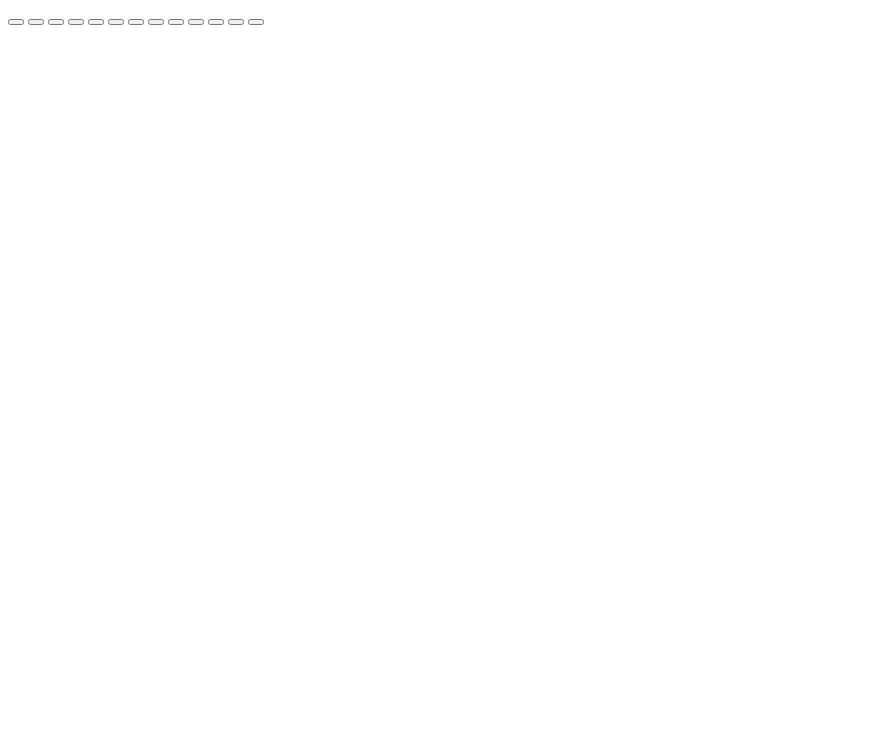
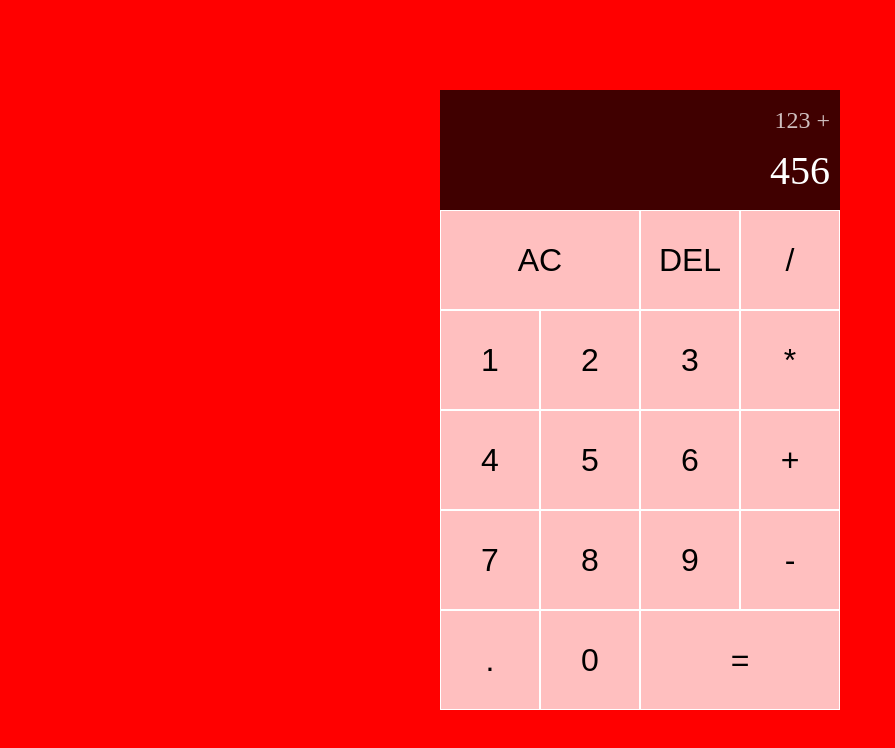
Before and after one commit to nataliesmyth/calculator, a plain HTML site: page index.html in a window 1280 px wide. Shown: the whole page, without its empty margins (0-895 px from the left). Drawn offline with Linux system fonts and the light colour scheme.

Commit message:
updated html and styled calculator

```diff
--- a/index.html
+++ b/index.html
@@ -4,25 +4,34 @@
     <meta charset="UTF-8">
     <meta http-equiv="X-UA-Compatible" content="IE=edge">
     <meta name="viewport" content="width=device-width, initial-scale=1.0">
+    <link rel="stylesheet" href="styles.css">
+    <script defer src="app.js"></script>
     <title>JavaScript Calculator</title>
 </head>
 <body>
-    <main>
-        <div class="calc">
-            <button type="button" class="num"></button>
-            <button type="button" class="num"></button>
-            <button type="button" class="num"></button>
-            <button type="button" class="num"></button>
-            <button type="button" class="num"></button>
-            <button type="button" class="num"></button>
-            <button type="button" class="num"></button>
-            <button type="button" class="num"></button>
-            <button type="button" class="num"></button>
-            <button type="button" class="operator" id="add"></button>
-            <button type="button" class="operator" id="subtract"></button>
-            <button type="button" class="operator" id="multiply"></button>
-            <button type="button" class="operator" id="divide"></button>
+    <div class="calc">
+        <div class="output">
+            <div class="previous-operand">123 +</div>
+            <div class="current-operand">456</div>
         </div>
-    </main>
+        <button class="span-two">AC</button>
+        <button>DEL</button>
+        <button>/</button>
+        <button>1</button>
+        <button>2</button>
+        <button>3</button>
+        <button>*</button>
+        <button>4</button>
+        <button>5</button>
+        <button>6</button>
+        <button>+</button>
+        <button>7</button>
+        <button>8</button>
+        <button>9</button>
+        <button>-</button>
+        <button>.</button>
+        <button>0</button>
+        <button class="span-two">=</button>
+    </div>
 </body>
 </html>
--- a/styles.css
+++ b/styles.css
@@ -1,5 +1,61 @@
-* {
+*, *::before, *::after {
     box-sizing: border-box;
     margin: 0;
     padding: 0;
+};
+
+body {
+    padding: 0;
+    margin: 0;
+    background: linear-gradient(to right #00aaff, #00ff6c);
 }
+
+.calc {
+    background-color: red;
+    display: grid;
+    justify-content: center;
+    align-content: center;
+    min-height: 100vh;
+    grid-template-columns: repeat(4, 100px);
+    grid-template-rows: minmax(120px, auto) repeat(5, 100px);
+}
+
+.calc > button {
+    cursor: pointer;
+    font-size: 2rem;
+    border: 1px solid white;
+    outline: none;
+    background-color: rgba(255, 255, 255, .75);
+}
+
+.calc > button:hover {
+    background-color: rgba(255, 255, 255, .9);
+}
+
+.span-two {
+    grid-column: span 2;
+}
+
+.output {
+    /* make div span entire width of calculator */
+    /* this says we want this div to go from column 1 to the last column (-1) */
+    grid-column: 1 / -1;
+    background-color: rgba(0, 0, 0, .75);
+    display: flex;
+    align-items: flex-end;
+    justify-content: space-around;
+    flex-direction: column;
+    padding: 10px;
+    word-wrap: break-word;
+    word-break: break-all;
+}
+
+.output .previous-operand {
+    color: rgba(255, 255, 255, .75);
+    font-size: 1.5rem;
+}
+
+.output .current-operand {
+    color: rgb(255, 255, 255);
+    font-size: 2.5rem;
+}
```
